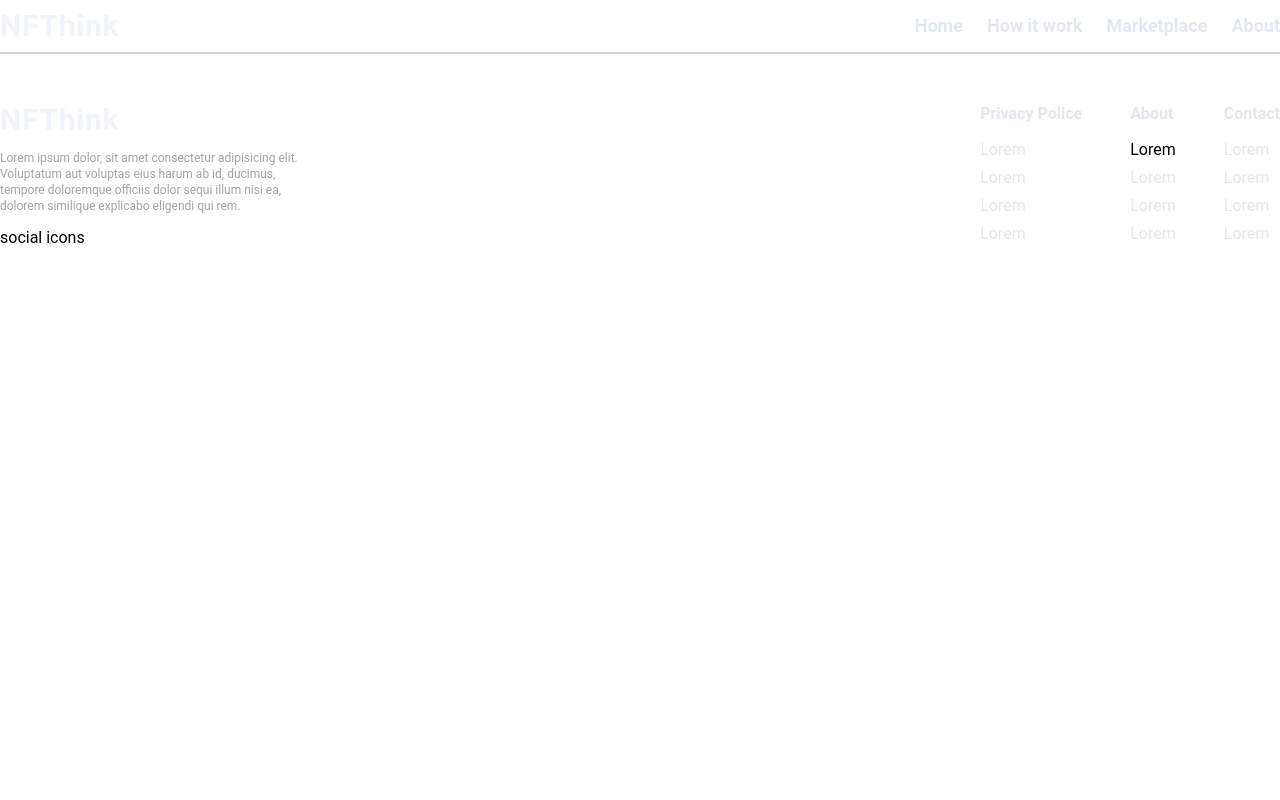
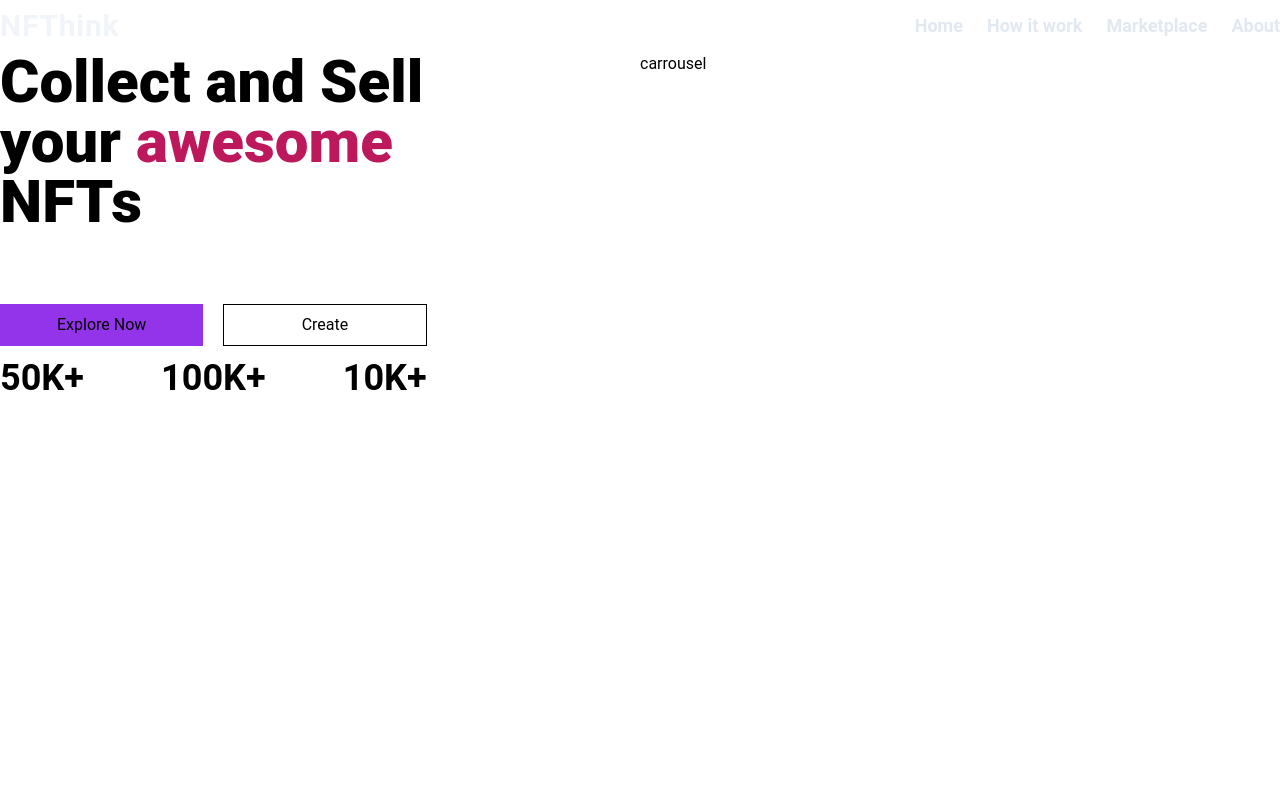
Before and after one commit to volpatocode/next-tailwind, a Next.js app: page / in a window 1280 px wide. Shown: the top 800 px of the page. Built offline with nearby package versions, Linux system fonts and the light colour scheme.

Commit message:
feat: home page structure

```diff
--- a/src/pages/index.tsx
+++ b/src/pages/index.tsx
@@ -12,6 +12,44 @@ export default function Home() {
       </Head>
 
       <Navbar />
+      <div className="container mx-auto w-full min-h-screen flex flex-row justify-between">
+        <div className=" w-1/3 flex flex-col gap-3">
+          <h1 className="font-extrabold text-6xl">
+            Collect and Sell your <span className="text-pink-700">awesome</span>{" "}
+            NFTs
+          </h1>
+          <p className="text-md text-white-600">
+            Welcome to the future, you can buy and sell awesome artwork to
+            enjoy.
+          </p>
+          <div className="flex flex-row gap-5">
+            <button className="w-1/2 px-4 py-2 bg-purple-600">
+              Explore Now
+            </button>
+            <button
+              className="w-1/2 px-4 py-2 bg-transparent border-white-800"
+              style={{ border: "1px solid" }}
+            >
+              Create
+            </button>
+          </div>
+          <div className="flex flex-row gap-2 justify-between items-center">
+            <div>
+              <h4 className="text-4xl font-semibold">50K+</h4>
+              <p className="text-lg text-white-700">Artwork</p>
+            </div>
+            <div>
+              <h4 className="text-4xl font-semibold">100K+</h4>
+              <p className="text-lg text-white-700">Auction</p>
+            </div>
+            <div>
+              <h4 className="text-4xl font-semibold">10K+</h4>
+              <p className="text-lg text-white-700">Creator</p>
+            </div>
+          </div>
+        </div>
+        <div className="w-1/2">carrousel</div>
+      </div>
       <Footer />
     </>
   );
```
